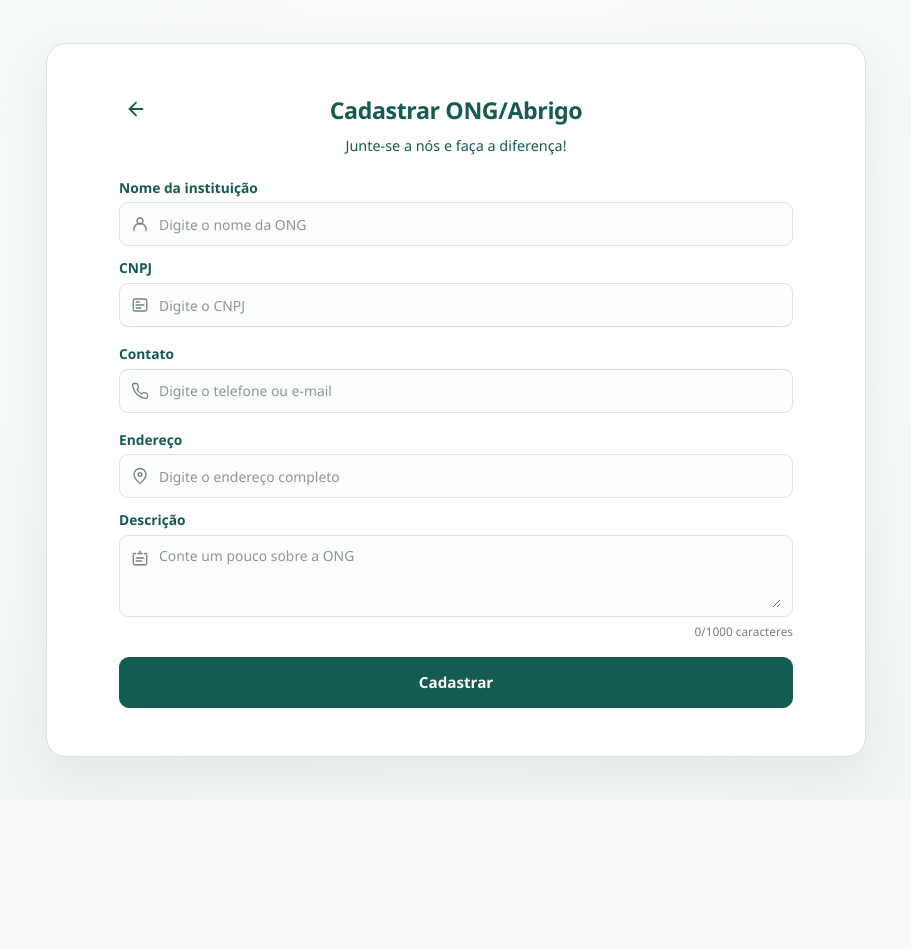
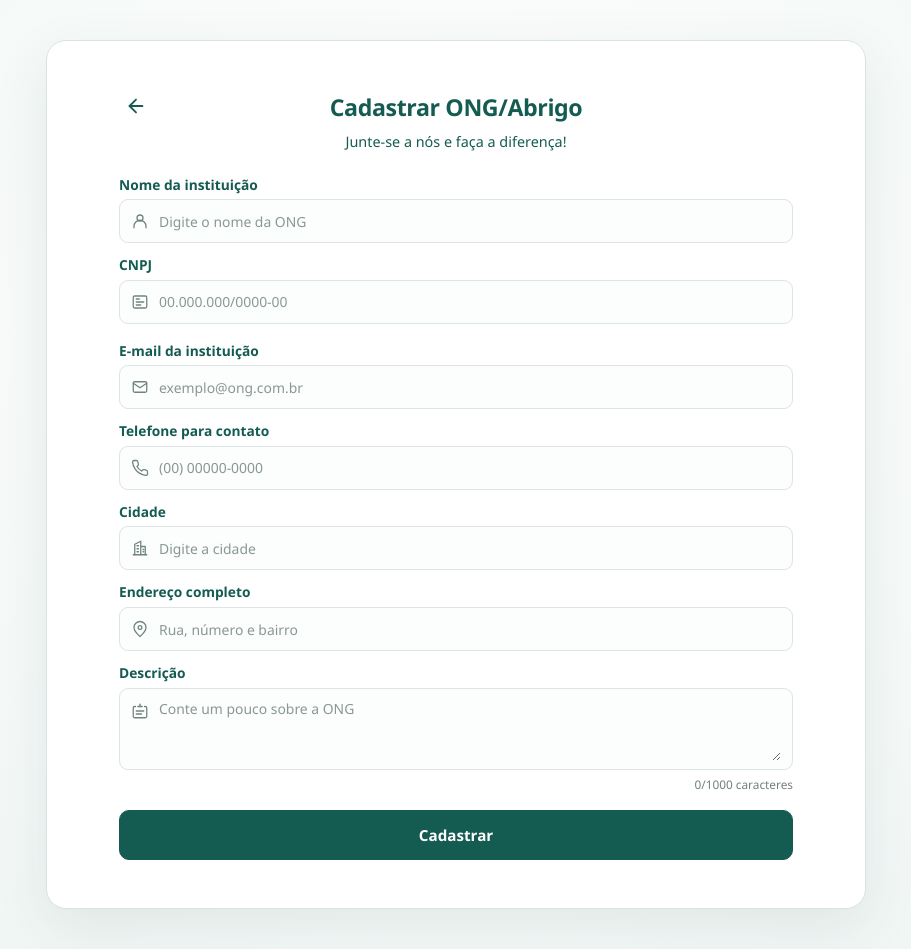
Before and after one commit to guilherme-elias-39/Projeto-sistema-de-adocao---PI, a Django app: page /cadastro/instituicao/ in a window 1280 px wide. Shown: the whole page, without its empty margins (184-1095 px from the left). Before the commit the page ends 793 px from the top, so only its background shows below. Run offline with Django 5.2, Linux system fonts and the light colour scheme.

Commit message:
Reestruturação das páginas de cadastro para o CRUD

```diff
--- a/core/templates/core/cadastro_instituicao.html
+++ b/core/templates/core/cadastro_instituicao.html
@@ -5,11 +5,12 @@
 
 {% block header %}{% endblock %}
 {% block footer %}{% endblock %}
+{% block sidebar %}{% endblock %}
 
 {% block extra_css %}
 <link rel="stylesheet" href="{% static 'core/css/cadastro_instituicao.css' %}">
 {% endblock %}
-{% block sidebar %}{% endblock %}
+
 {% block content %}
 <main class="cadastro-ong-page" id="conteudo-principal">
     <section class="cadastro-ong-layout">
@@ -18,11 +19,13 @@
             <header class="cadastro-ong-header">
                 <a href="{% url 'login' %}"
                    class="cadastro-ong-voltar"
-                   aria-label="Voltar para a página inicial">
+                   aria-label="Voltar para a página de login">
+
                     <svg viewBox="0 0 24 24" aria-hidden="true">
                         <path d="M19 12H5"></path>
                         <path d="m12 19-7-7 7-7"></path>
                     </svg>
+
                 </a>
 
                 <h1>Cadastrar ONG/Abrigo</h1>
@@ -46,60 +49,125 @@
                 {% endif %}
 
                 {% if form.errors %}
-                    <div class="ong-mensagem ong-mensagem-erro" role="alert">
-                        Não foi possível realizar o cadastro. Confira os dados informados.
-                        {{ form.errors }}
+                    <div class="ong-mensagem ong-mensagem-erro"
+                         role="alert">
+
+                        Não foi possível realizar o cadastro.
+                        Confira os dados informados.
+
+                        {{ form.non_field_errors }}
                     </div>
                 {% endif %}
 
+
+                <!-- NOME DA INSTITUIÇÃO -->
                 <div class="ong-campo">
-                    <label for="nome-instituicao">Nome da instituição</label>
+                    <label for="nome">Nome da instituição</label>
 
                     <div class="ong-input-wrap">
-                        <svg class="ong-icone" viewBox="0 0 24 24"
+
+                        <svg class="ong-icone"
+                             viewBox="0 0 24 24"
                              aria-hidden="true">
+
                             <circle cx="12" cy="8" r="4"></circle>
                             <path d="M4 21v-2a8 8 0 0 1 16 0v2"></path>
+
                         </svg>
 
                         <input type="text"
-                               id="nome-instituicao"
-                               name="nome_instituicao"
+                               id="nome"
+                               name="nome"
                                placeholder="Digite o nome da ONG"
                                maxlength="150"
                                autocomplete="organization"
+                               value="{{ form.nome.value|default:'' }}"
                                required>
+
                     </div>
+
+                    {% for error in form.nome.errors %}
+                        <small class="ong-erro">{{ error }}</small>
+                    {% endfor %}
                 </div>
 
+
+                <!-- CNPJ -->
                 <div class="ong-campo">
                     <label for="cnpj">CNPJ</label>
 
                     <div class="ong-input-wrap">
-                        <svg class="ong-icone" viewBox="0 0 24 24"
+
+                        <svg class="ong-icone"
+                             viewBox="0 0 24 24"
                              aria-hidden="true">
+
                             <rect x="3" y="4" width="18" height="16" rx="2"></rect>
                             <path d="M7 8h4M7 12h10M7 16h6"></path>
+
                         </svg>
 
                         <input type="text"
                                id="cnpj"
                                name="cnpj"
-                               placeholder="Digite o CNPJ"
+                               placeholder="00.000.000/0000-00"
                                inputmode="numeric"
                                maxlength="18"
                                autocomplete="off"
+                               value="{{ form.cnpj.value|default:'' }}"
                                required>
+
                     </div>
-                    <small class="ong-erro" id="cnpj-erro"></small>
+
+                    <small class="ong-erro" id="cnpj-erro">
+                        {% for error in form.cnpj.errors %}
+                            {{ error }}
+                        {% endfor %}
+                    </small>
                 </div>
 
+
+                <!-- E-MAIL -->
                 <div class="ong-campo">
-                    <label for="contato">Contato</label>
+                    <label for="email">E-mail da instituição</label>
 
                     <div class="ong-input-wrap">
-                        <svg class="ong-icone" viewBox="0 0 24 24"
+
+                        <svg class="ong-icone"
+                             viewBox="0 0 24 24"
                              aria-hidden="true">
+
+                            <rect x="3" y="5" width="18" height="14" rx="2"></rect>
+                            <path d="m3 7 9 6 9-6"></path>
+
+                        </svg>
+
+                        <input type="email"
+                               id="email"
+                               name="email"
+                               placeholder="exemplo@ong.com.br"
+                               maxlength="254"
+                               autocomplete="email"
+                               value="{{ form.email.value|default:'' }}">
+
+                    </div>
+
+                    {% for error in form.email.errors %}
+                        <small class="ong-erro">{{ error }}</small>
+                    {% endfor %}
+                </div>
+
+
+                <!-- TELEFONE -->
+                <div class="ong-campo">
+                    <label for="telefone">Telefone para contato</label>
+
+                    <div class="ong-input-wrap">
+
+                        <svg class="ong-icone"
+                             viewBox="0 0 24 24"
+                             aria-hidden="true">
+
                             <path d="M22 16.9v3a2 2 0 0 1-2.2 2
                             19.8 19.8 0 0 1-8.6-3.1
                             19.4 19.4 0 0 1-6-6
@@ -112,75 +180,143 @@
                             a2 2 0 0 1 2.1-.5
                             c.9.3 1.9.6 2.9.7
                             a2 2 0 0 1 1.7 2z"></path>
+
+                        </svg>
+
+                        <input type="tel"
+                               id="telefone"
+                               name="telefone"
+                               placeholder="(00) 00000-0000"
+                               maxlength="20"
+                               autocomplete="tel"
+                               value="{{ form.telefone.value|default:'' }}">
+
+                    </div>
+
+                    {% for error in form.telefone.errors %}
+                        <small class="ong-erro">{{ error }}</small>
+                    {% endfor %}
+                </div>
+
+
+                <!-- CIDADE -->
+                <div class="ong-campo">
+                    <label for="cidade">Cidade</label>
+
+                    <div class="ong-input-wrap">
+
+                        <svg class="ong-icone"
+                             viewBox="0 0 24 24"
+                             aria-hidden="true">
+
+                            <path d="M3 21h18"></path>
+                            <path d="M5 21V7l8-4v18"></path>
+                            <path d="M13 10h6v11"></path>
+                            <path d="M8 9h2M8 13h2M8 17h2"></path>
+                            <path d="M16 14h1M16 17h1"></path>
+
                         </svg>
 
                         <input type="text"
-                               id="contato"
-                               name="contato"
-                               placeholder="Digite o telefone ou e-mail"
-                               maxlength="150"
-                               autocomplete="off"
-                               required>
+                               id="cidade"
+                               name="cidade"
+                               placeholder="Digite a cidade"
+                               maxlength="100"
+                               autocomplete="address-level2"
+                               value="{{ form.cidade.value|default:'' }}">
+
                     </div>
-                    <small class="ong-erro" id="contato-erro"></small>
+
+                    {% for error in form.cidade.errors %}
+                        <small class="ong-erro">{{ error }}</small>
+                    {% endfor %}
                 </div>
 
+
+                <!-- ENDEREÇO -->
                 <div class="ong-campo">
-                    <label for="endereco">Endereço</label>
+                    <label for="endereco">Endereço completo</label>
 
                     <div class="ong-input-wrap">
-                        <svg class="ong-icone" viewBox="0 0 24 24"
+
+                        <svg class="ong-icone"
+                             viewBox="0 0 24 24"
                              aria-hidden="true">
+
                             <path d="M20 10c0 5-8 12-8 12S4 15 4 10
                             a8 8 0 1 1 16 0Z"></path>
+
                             <circle cx="12" cy="10" r="2.5"></circle>
+
                         </svg>
 
                         <input type="text"
                                id="endereco"
                                name="endereco"
-                               placeholder="Digite o endereço completo"
-                               maxlength="250"
+                               placeholder="Rua, número e bairro"
+                               maxlength="200"
                                autocomplete="street-address"
-                               required>
+                               value="{{ form.endereco.value|default:'' }}">
+
                     </div>
+
+                    {% for error in form.endereco.errors %}
+                        <small class="ong-erro">{{ error }}</small>
+                    {% endfor %}
                 </div>
 
+
+                <!-- DESCRIÇÃO -->
                 <div class="ong-campo ong-campo-descricao">
                     <label for="descricao">Descrição</label>
 
                     <div class="ong-input-wrap ong-textarea-wrap">
+
                         <svg class="ong-icone ong-icone-descricao"
-                             viewBox="0 0 24 24" aria-hidden="true">
+                             viewBox="0 0 24 24"
+                             aria-hidden="true">
+
                             <path d="M12 3v3"></path>
                             <path d="M9 6h6"></path>
                             <path d="M6 6H5a2 2 0 0 0-2 2v11
                             a2 2 0 0 0 2 2h14a2 2 0 0 0 2-2V8
                             a2 2 0 0 0-2-2h-1"></path>
                             <path d="M7 12h10M7 16h7"></path>
+
                         </svg>
 
                         <textarea id="descricao"
                                   name="descricao"
                                   placeholder="Conte um pouco sobre a ONG"
                                   rows="3"
-                                  maxlength="1000"
-                                  required></textarea>
+                                  maxlength="1000">{{ form.descricao.value|default:'' }}</textarea>
+
                     </div>
+
                     <small class="ong-contador">
                         <span id="descricao-contagem">0</span>/1000 caracteres
                     </small>
+
+                    {% for error in form.descricao.errors %}
+                        <small class="ong-erro">{{ error }}</small>
+                    {% endfor %}
                 </div>
 
+
+                <!-- MENSAGEM DE ERRO -->
                 <p class="ong-mensagem ong-mensagem-erro"
                    id="cadastro-ong-erro"
                    role="alert"
                    aria-live="polite"></p>
 
+
+                <!-- BOTÃO -->
                 <button type="submit"
                         class="btn-primary cadastro-ong-submit"
                         id="cadastro-ong-submit">
+
                     Cadastrar
+
                 </button>
 
             </form>
@@ -189,4 +325,5 @@
 </main>
 
 <script src="{% static 'js/cadastro_instituicao.js' %}" defer></script>
+
 {% endblock %}
--- a/core/views.py
+++ b/core/views.py
@@ -8,6 +8,8 @@ from django.contrib.auth.decorators import login_required
 from django.db import IntegrityError
 from django.db.models import Q
 from .forms import LoginForm
+from django.core.validators import validate_email
+from django.core.exceptions import ValidationError
 
 
 def login(request):
@@ -102,51 +104,101 @@ def cadastro_usuario(request):
 
 
 def cadastro_instituicao(request):
+
     if request.method == 'POST':
-        nome = request.POST.get('nome_instituicao', '').strip()
+
+        # Recebe os dados do formulário
+        nome = request.POST.get('nome', '').strip()
         cnpj = request.POST.get('cnpj', '').strip()
-        contato = request.POST.get('contato', '').strip()
+        email = request.POST.get('email', '').strip()
+        telefone = request.POST.get('telefone', '').strip()
+        cidade = request.POST.get('cidade', '').strip()
         endereco = request.POST.get('endereco', '').strip()
         descricao = request.POST.get('descricao', '').strip()
 
-        if not all([nome, cnpj, contato, endereco, descricao]):
-            messages.error(request, 'Preencha todos os campos.')
-            return render(request, 'core/cadastro_instituicao.html')
+        # Verifica os campos obrigatórios
+        if not all([nome, cnpj, endereco, descricao]):
+            messages.error(request, 'Preencha todos os campos obrigatórios.')
+            return render(
+                request,
+                'core/cadastro_instituicao.html'
+            )
 
-        numeros_cnpj = ''.join(filter(str.isdigit, cnpj)) # str.isdigit = cada caracter é número? Junta sem espaço
+        # Exige pelo menos um meio de contato
+        if not email and not telefone:
+            messages.error(
+                request,
+                'Informe um e-mail ou telefone para contato.'
+            )
+            return render(
+                request,
+                'core/cadastro_instituicao.html'
+            )
+
+        # Validação do CNPJ
+        numeros_cnpj = ''.join(filter(str.isdigit, cnpj))
 
         if len(numeros_cnpj) != 14:
             messages.error(request, 'Informe um CNPJ válido.')
-            return render(request, 'core/cadastro_instituicao.html')
+            return render(
+                request,
+                'core/cadastro_instituicao.html'
+            )
 
+        # Verifica se o CNPJ já existe
         if Instituicao.objects.filter(cnpj=cnpj).exists():
             messages.error(request, 'Este CNPJ já está cadastrado.')
-            return render(request, 'core/cadastro_instituicao.html')
-        # contato é email ou telefone?
-        if '@' in contato:
-            email = contato
-            telefone = ''
-        else:
-            email = ''
-            telefone = contato
+            return render(
+                request,
+                'core/cadastro_instituicao.html'
+            )
 
+        # Valida o e-mail, caso tenha sido informado
+        if email:
+            try:
+                validate_email(email)
+            except ValidationError:
+                messages.error(request, 'Informe um e-mail válido.')
+                return render(
+                    request,
+                    'core/cadastro_instituicao.html'
+                )
+
+        # Salva a instituição no banco de dados
         try:
+
             Instituicao.objects.create(
                 nome=nome,
                 cnpj=cnpj,
                 email=email,
                 telefone=telefone,
+                cidade=cidade,
                 endereco=endereco,
                 descricao=descricao
             )
+
         except IntegrityError:
-            messages.error(request, 'Não foi possível realizar o cadastro.')
-            return render(request, 'core/cadastro_instituicao.html')
+            messages.error(
+                request,
+                'Não foi possível realizar o cadastro. Verifique os dados.'
+            )
 
-        messages.success(request, 'ONG cadastrada com sucesso!')
+            return render(
+                request,
+                'core/cadastro_instituicao.html'
+            )
+
+        messages.success(
+            request,
+            'ONG cadastrada com sucesso!'
+        )
+
         return redirect('login')
 
-    return render(request, 'core/cadastro_instituicao.html')
+    return render(
+        request,
+        'core/cadastro_instituicao.html'
+    )
 
 
 
--- a/static/js/cadastro_instituicao.js
+++ b/static/js/cadastro_instituicao.js
@@ -1,19 +1,29 @@
 document.addEventListener("DOMContentLoaded", () => {
+
     const form = document.getElementById("cadastro-ong-form");
 
     if (!form) return;
 
+    // Campos do formulário
     const cnpj = document.getElementById("cnpj");
     const cnpjErro = document.getElementById("cnpj-erro");
-    const contato = document.getElementById("contato");
-    const contatoErro = document.getElementById("contato-erro");
+
+    const email = document.getElementById("email");
+    const telefone = document.getElementById("telefone");
+
     const descricao = document.getElementById("descricao");
     const contagem = document.getElementById("descricao-contagem");
+
     const mensagem = document.getElementById("cadastro-ong-erro");
     const botao = document.getElementById("cadastro-ong-submit");
 
-    // Formata o CNPJ: 00.000.000/0000-00.
+
+    // =====================================
+    // FORMATAÇÃO DO CNPJ
+    // =====================================
+
     cnpj.addEventListener("input", () => {
+
         let valor = cnpj.value.replace(/\D/g, "").slice(0, 14);
 
         valor = valor
@@ -23,18 +33,27 @@ document.addEventListener("DOMContentLoaded", () => {
             .replace(/(\d{4})(\d)/, "$1-$2");
 
         cnpj.value = valor;
+
         cnpjErro.textContent = "";
         mensagem.textContent = "";
+
     });
 
-    // Validação do CNPJ numérico tradicional.
+
+    // =====================================
+    // VALIDAÇÃO DO CNPJ
+    // =====================================
+
     function cnpjValido(valor) {
+
         const numeros = valor.replace(/\D/g, "");
 
         if (numeros.length !== 14) return false;
+
         if (/^(\d)\1{13}$/.test(numeros)) return false;
 
         const calcularDigito = (base, pesos) => {
+
             const soma = base
                 .split("")
                 .reduce(
@@ -44,10 +63,12 @@ document.addEventListener("DOMContentLoaded", () => {
                 );
 
             const resto = soma % 11;
+
             return resto < 2 ? 0 : 11 - resto;
         };
 
         const pesos1 = [5, 4, 3, 2, 9, 8, 7, 6, 5, 4, 3, 2];
+
         const pesos2 = [6, 5, 4, 3, 2, 9, 8, 7, 6, 5, 4, 3, 2];
 
         const primeiro = calcularDigito(
@@ -65,62 +86,133 @@ document.addEventListener("DOMContentLoaded", () => {
         return segundo === Number(numeros[13]);
     }
 
-    // Atualiza a contagem da descrição.
+
+    // =====================================
+    // CONTADOR DA DESCRIÇÃO
+    // =====================================
+
+    function atualizarContagem() {
+
+        contagem.textContent = descricao.value.length;
+
+    }
+
     descricao.addEventListener("input", () => {
-        contagem.textContent = descricao.value.length;
+
+        atualizarContagem();
+        mensagem.textContent = "";
+
+    });
+
+    atualizarContagem();
+
+
+    // =====================================
+    // VALIDAÇÃO DO E-MAIL
+    // =====================================
+
+    function emailValido(valor) {
+
+        if (!valor.trim()) return true;
+
+        return /^[^\s@]+@[^\s@]+\.[^\s@]+$/.test(valor.trim());
+
+    }
+
+
+    // =====================================
+    // VALIDAÇÃO DO TELEFONE
+    // =====================================
+
+    function telefoneValido(valor) {
+
+        if (!valor.trim()) return true;
+
+        const numeros = valor.replace(/\D/g, "");
+
+        return numeros.length === 10 || numeros.length === 11;
+
+    }
+
+
+    // =====================================
+    // LIMPAR MENSAGENS AO EDITAR
+    // =====================================
+
+    email.addEventListener("input", () => {
         mensagem.textContent = "";
     });
 
-    // Limpa mensagens ao editar o contato.
-    contato.addEventListener("input", () => {
-        contatoErro.textContent = "";
+    telefone.addEventListener("input", () => {
         mensagem.textContent = "";
     });
 
-    function contatoValido(valor) {
-        const texto = valor.trim();
 
-        // E-mail.
-        const emailValido =
-            /^[^\s@]+@[^\s@]+\.[^\s@]+$/.test(texto);
-
-        // Telefone brasileiro com DDD, com ou sem formatação.
-        const numeros = texto.replace(/\D/g, "");
-        const telefoneValido =
-            numeros.length >= 10 && numeros.length <= 13;
-
-        return emailValido || telefoneValido;
-    }
+    // =====================================
+    // ENVIO DO FORMULÁRIO
+    // =====================================
 
     form.addEventListener("submit", (event) => {
+
         cnpjErro.textContent = "";
-        contatoErro.textContent = "";
         mensagem.textContent = "";
 
+        // Verifica os campos obrigatórios do HTML
         if (!form.checkValidity()) {
+
             event.preventDefault();
+
             form.reportValidity();
+
             return;
         }
 
+
+        // Valida CNPJ
         if (!cnpjValido(cnpj.value)) {
+
             event.preventDefault();
+
             cnpjErro.textContent = "Informe um CNPJ válido.";
+
             cnpj.focus();
+
             return;
         }
 
-        if (!contatoValido(contato.value)) {
+
+        // Valida e-mail
+        if (!emailValido(email.value)) {
+
             event.preventDefault();
-            contatoErro.textContent =
-                "Informe um e-mail válido ou telefone com DDD.";
-            contato.focus();
+
+            mensagem.textContent = "Informe um e-mail válido.";
+
+            email.focus();
+
             return;
         }
 
-        // Evita cliques repetidos enquanto o formulário é enviado.
-        // A view do Django ainda precisa validar e salvar os dados.
+
+        // Valida telefone
+        if (!telefoneValido(telefone.value)) {
+
+            event.preventDefault();
+
+            mensagem.textContent =
+                "Informe um telefone válido com DDD.";
+
+            telefone.focus();
+
+            return;
+        }
+
+
+        // Evita envios repetidos
         botao.disabled = true;
+
         botao.textContent = "Enviando...";
+
     });
+
 });
```
Also changed, not shown: media/animais/Captura_de_tela_2026-06-28_175212.png (added).
